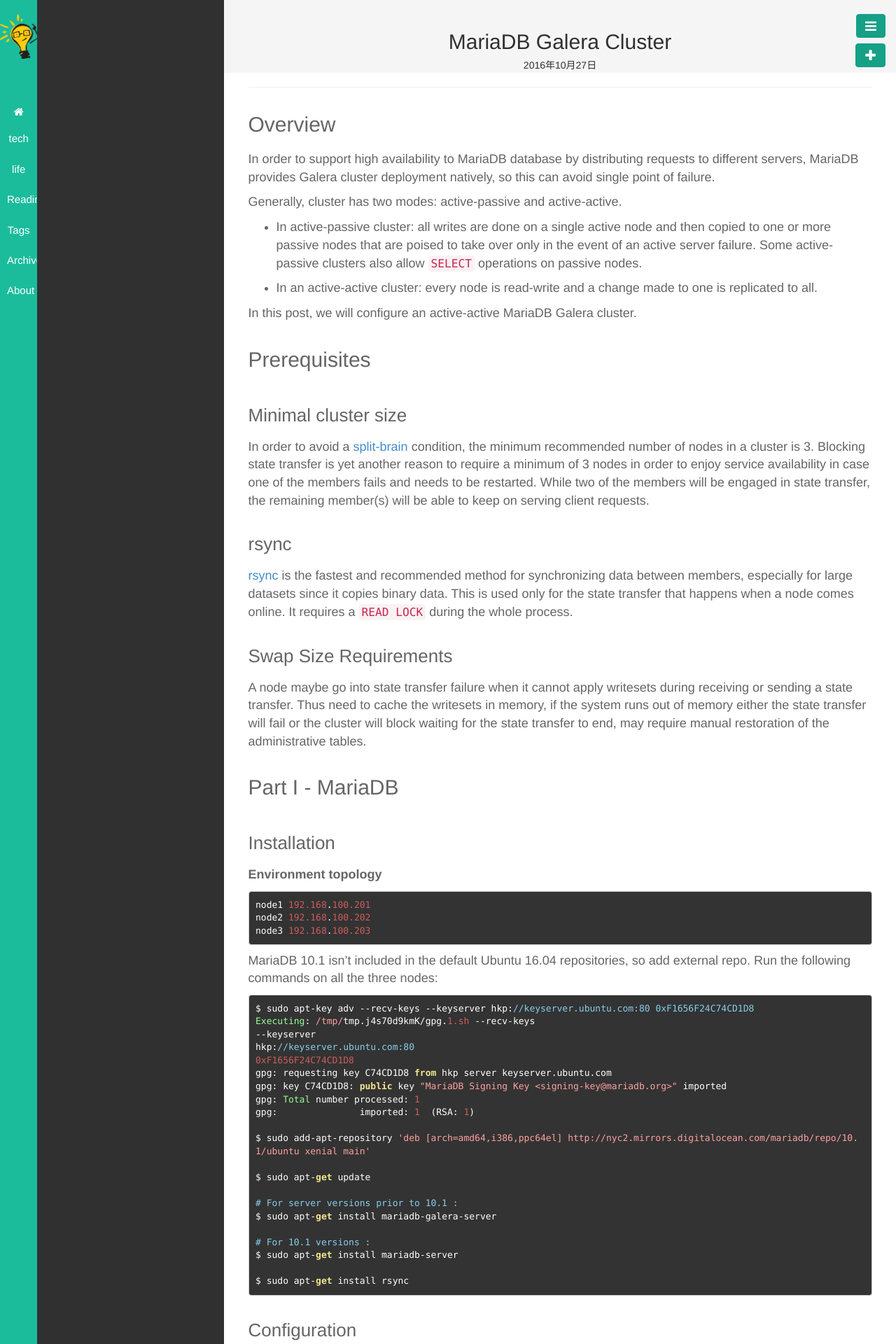
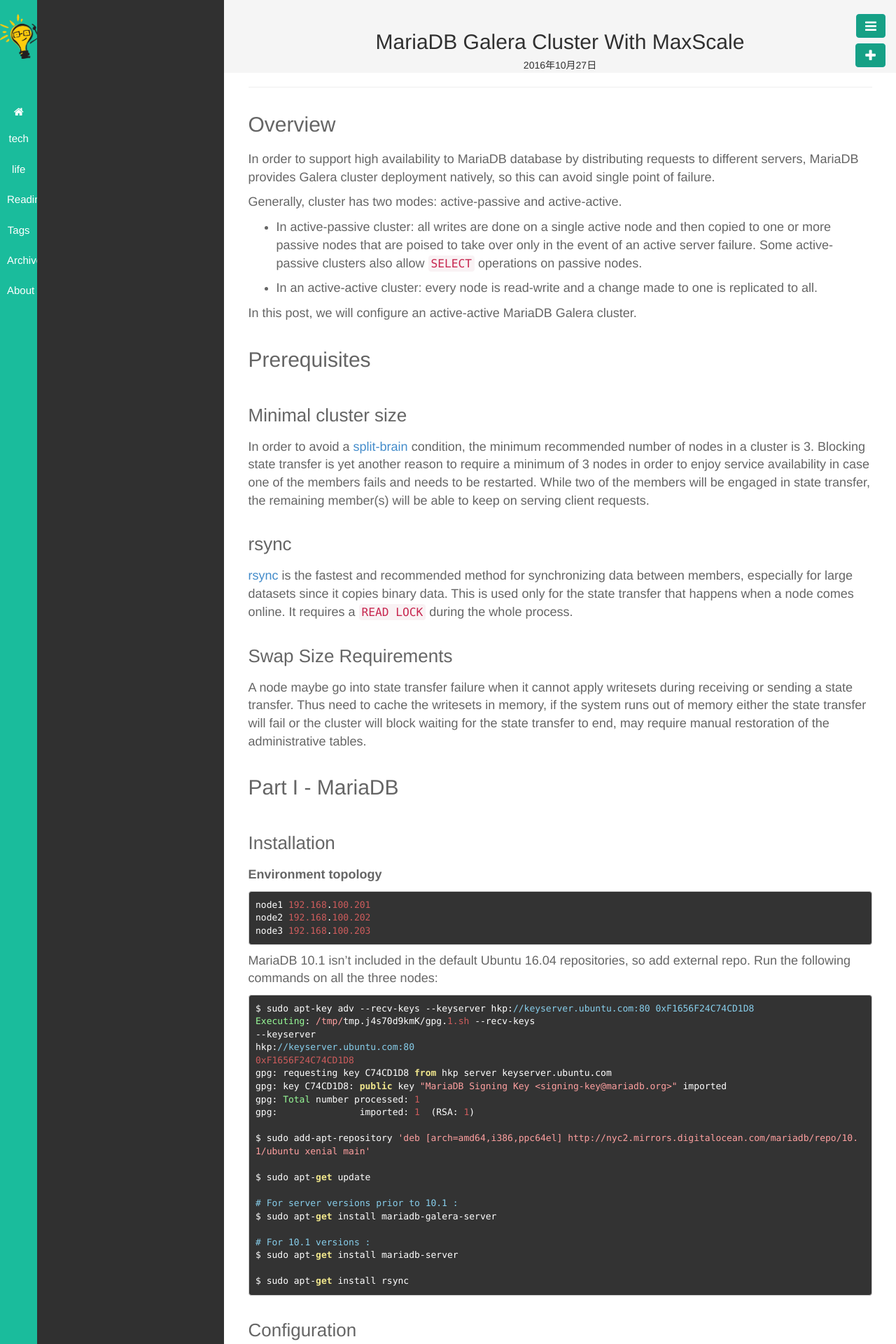
Before and after one commit to wenchma/wenchma.github.io, a Jekyll site: the page built from _posts/2016-10-27-mariadb-galera-cluster-with-maxscale.md, in a window 1280 px wide. Shown: the top 1920 px of the page at 70% size. Built offline with Jekyll 4.4.1, drawn with Linux system fonts in a browser that asks for light colours.

Commit message:
Update mariadb post title

```diff
--- a/_posts/2016-10-27-mariadb-galera-cluster.md
+++ b/_posts/2016-10-27-mariadb-galera-cluster-with-maxscale.md
@@ -1,8 +1,8 @@
 ---
 layout: post
-title: "MariaDB Galera Cluster"
+title: "MariaDB Galera Cluster With MaxScale"
 categories: tech
-tags: mariadb
+tags: mariadb maxscale
 date: 2016-10-27 17:01:42
 ---
 
```
